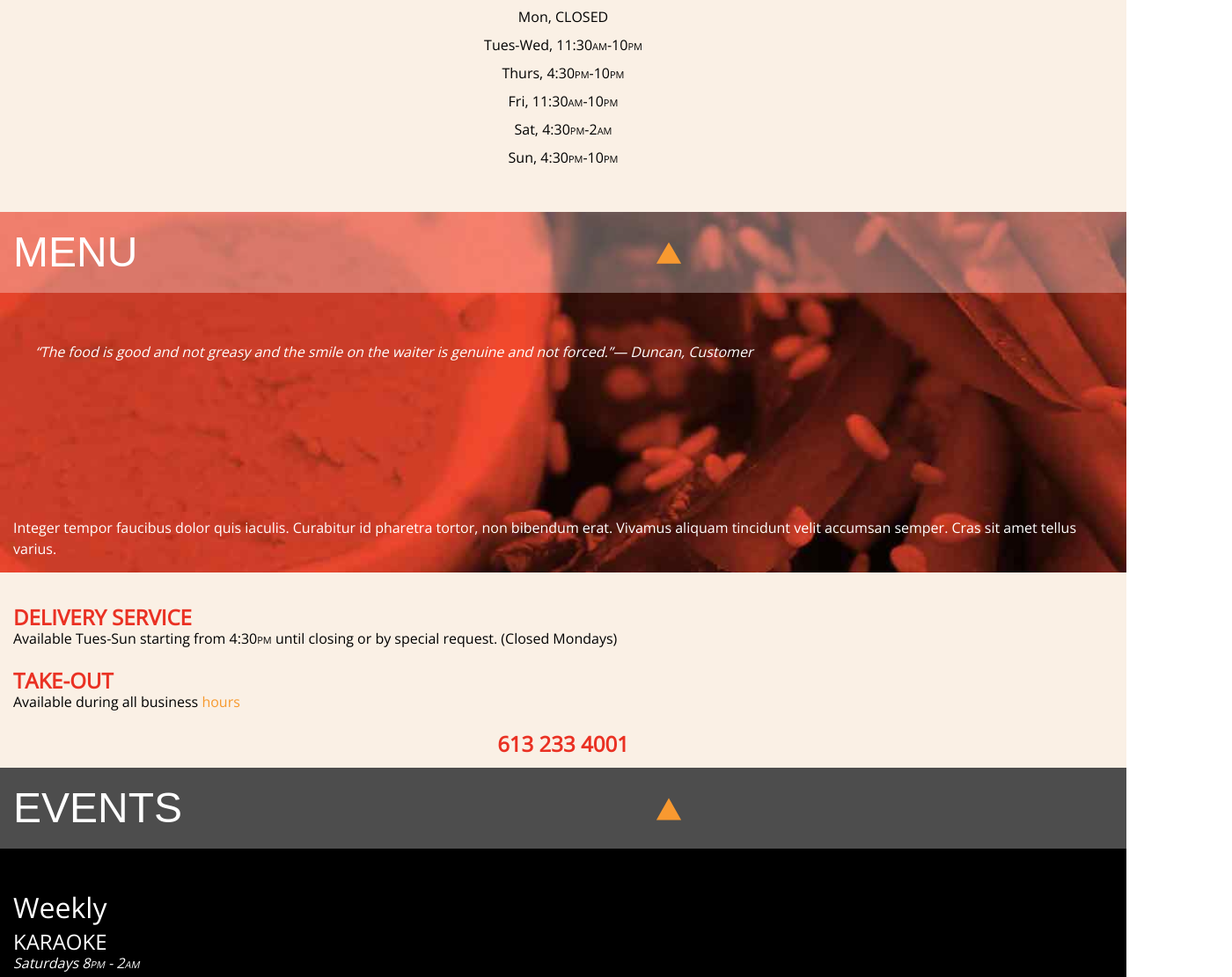
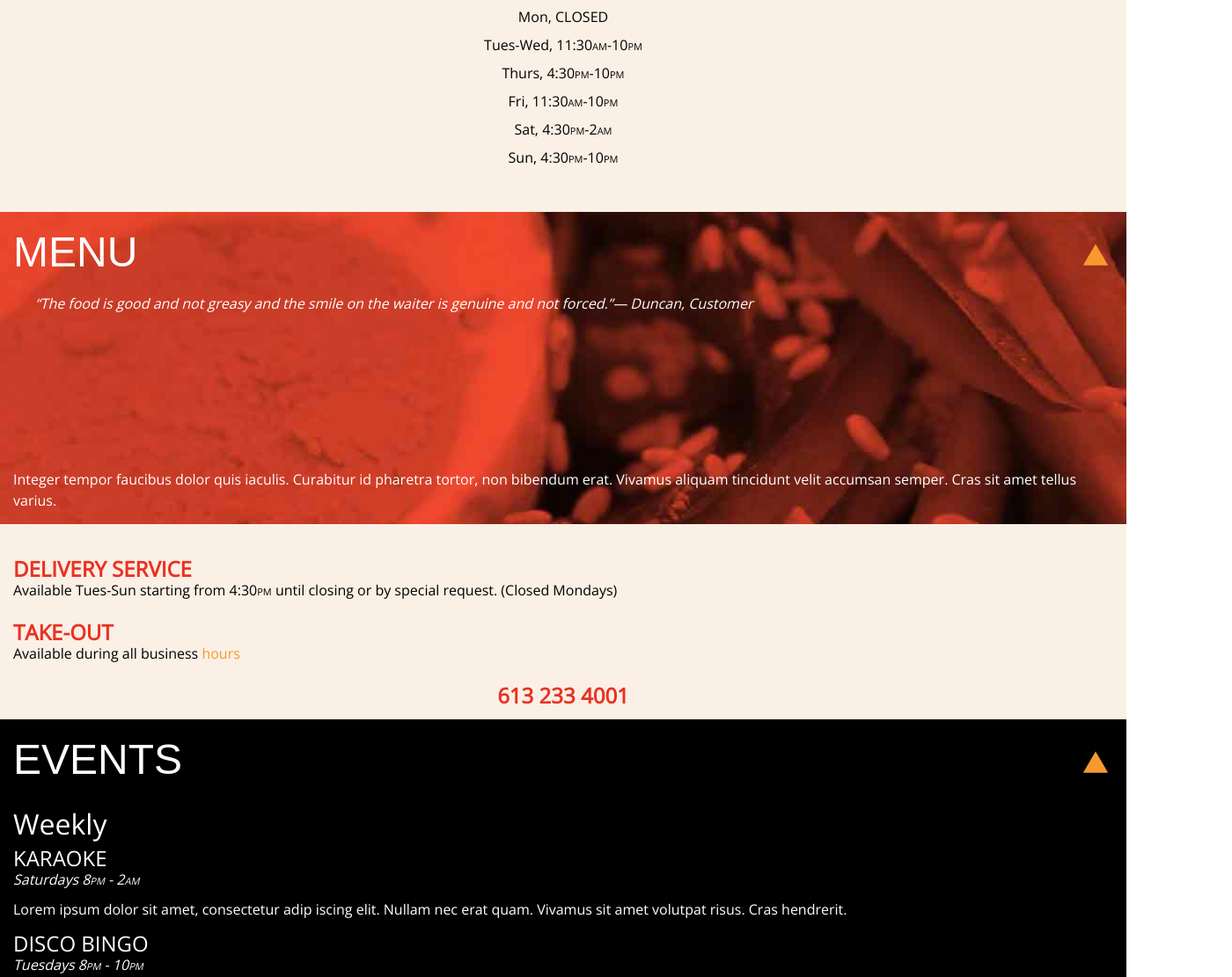
Before and after one commit to hellachella/dsn1674-project-3, a plain HTML site: page index.html in a window 1280 px wide. Shown: the part 585-1696 px from the top of the page at 88% size, 1400 px wide, since content can reach past the window. Drawn offline with nearby package versions, Linux system fonts and the light colour scheme; a web font is replaced by a local one.

Commit message:
Arrow fixes.  Making it fit nicely.

```diff
--- a/index.html
+++ b/index.html
@@ -235,11 +235,14 @@
 <!--Contact-->
 
 <div class="contact-main" id="contact">
+
+<div class="event-header">
 	<h2 class="event-title">Contact</h2>
 
 		<div class="back-to-top">
 		<a href="#top"><img class="arrowtop" src="images/arrow.svg" alt="arrow icon"></a>
 	</div>
+	</div><!--event header-->
 
 	<div class="contact-numbers">
 
@@ -328,8 +331,6 @@
 			background-repeat: no-repeat;
 			display: block;
 			height: 450px;
-
-
 		}
 
 
--- a/styles/main.css
+++ b/styles/main.css
@@ -28,6 +28,7 @@ a{
 	text-align: center;
 }
 
+
 h2{
 	text-transform: uppercase;
 }
@@ -40,16 +41,17 @@ h2{
 
 .arrowtop{
 	width: 40px;
-	margin: 0 auto;
 	display: block;
-	position: relative;
-	left: 120px;
-	bottom: 4em;
+
+	float: right;
+	margin: 30px 15px 0 15px;
+
+
 }
 
 
 .event-title{
-	background-color: rgba(255,255,255,0.3);
+
 	padding: 10px 0 10px 15px;
 	font-family: 'Risque', sans-serif;
 	margin: 0;
@@ -57,7 +59,14 @@ h2{
 	line-height: 1.5em;
 	font-size: 3em;
 	font-weight: normal;
-	position: relative;
+	float: left;
+}
+
+.event-header{
+	width: 100%;
+	background-color: rgba(255,255,255,0.3);
+
+
 }
 
 
@@ -76,11 +85,13 @@ h2{
 .shang-menu p{
 	padding: 160px 15px 15px;
 	margin: 0;
+	clear: left;
 
 }
 
 blockquote{
 	font-style: oblique;
+	clear: left;
 }
 
 .takeout-and-delivery{
@@ -116,6 +127,7 @@ blockquote{
 	padding: 15px;
 	font-weight: 300;
 	margin: 0;
+	clear: left;
 
 }
 
```
